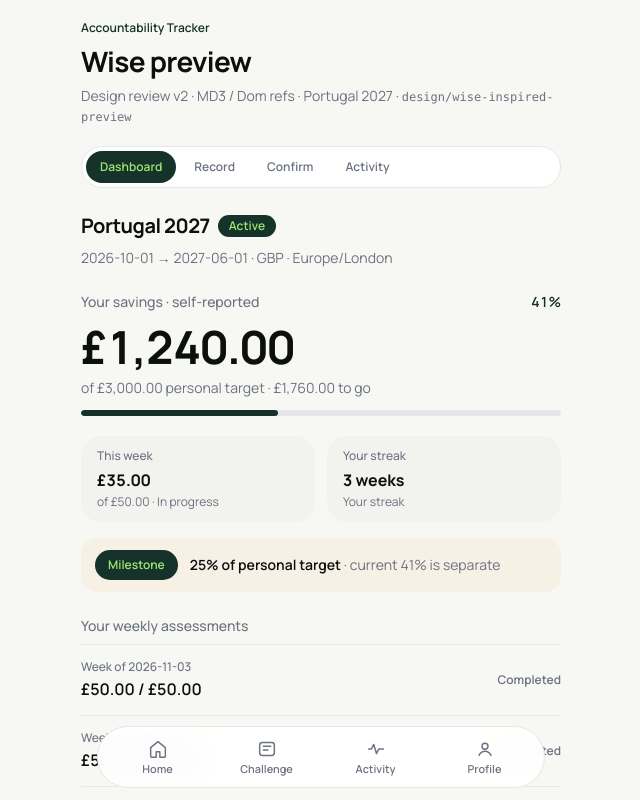
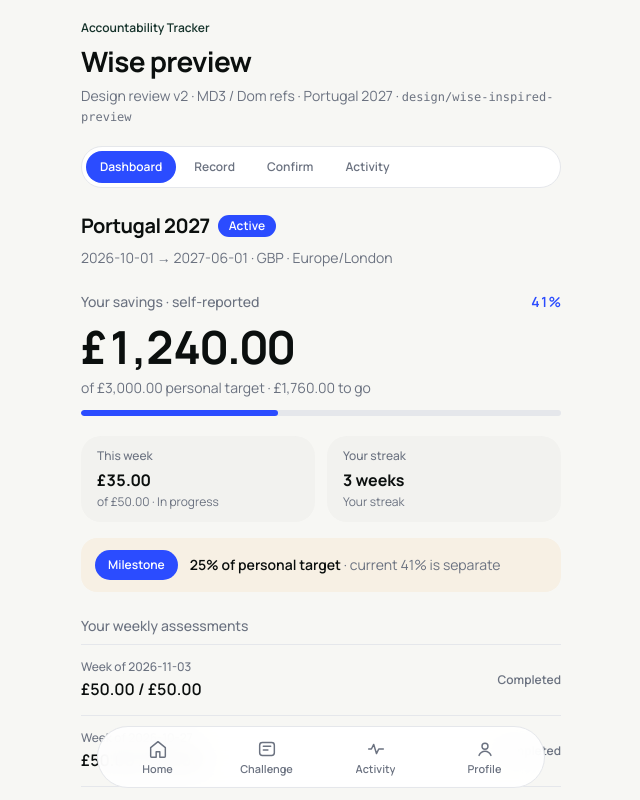
Before and after one commit to SMYTH-/accessibility-tracker, a Next.js app: page /wise-preview in a window 1280 px wide. Shown: the top 800 px of the page, without its empty margins (319-959 px from the left). Built offline with nearby package versions, Linux system fonts and the light colour scheme.

Commit message:
design: swap Wise-like lime CTAs for royal blue accent
Keep MD3 / Wise-inspired structure; unique AT accent (#2B4CFF).
Hold — not product direction; no merge.

```diff
--- a/src/app/globals.css
+++ b/src/app/globals.css
@@ -3,9 +3,9 @@
 @tailwind utilities;
 
 /*
-  Working direction v2 — MD3 / real-Wise cues (Dom refs in media/wise-refs/).
-  White/off-white surfaces, lime CTA sparingly, forest for selected chips.
-  Not a Wise clone — no Wise marks. Manrope only.
+  Working direction v2.1 — MD3 / Wise-inspired structure (Dom refs).
+  Royal blue accent (not Wise lime) for unique AT identity.
+  White/off-white surfaces. Manrope only. Hold — not product direction.
 */
 :root {
   --paper: #f7f7f4;
@@ -16,10 +16,15 @@
   --line: #e5e7eb;
   --line-strong: #d1d5db;
   --deep-sea: #16332b;
-  --deep-sea-soft: #e8f5e1;
-  --lime: #9fe870;
-  --lime-ink: #0b0f0e;
-  --lime-soft: #eef9e3;
+  --deep-sea-soft: #e8f0ec;
+  /* Royal blue — replaces Wise-like lime CTAs */
+  --accent: #2b4cff;
+  --accent-ink: #ffffff;
+  --accent-soft: #e8eeff;
+  /* Back-compat aliases used sparsely during rename */
+  --lime: var(--accent);
+  --lime-ink: var(--accent-ink);
+  --lime-soft: var(--accent-soft);
   --honey: #c9842a;
   --honey-soft: #f7f0e4;
   --nav-pill: rgba(255, 255, 255, 0.92);
@@ -29,7 +34,7 @@
   --radius-lg: 1.25rem;
   --radius-md: 1rem;
   --radius-sheet: 1.75rem;
-  --focus-ring: 0 0 0 3px color-mix(in srgb, var(--lime) 55%, white);
+  --focus-ring: 0 0 0 3px color-mix(in srgb, var(--accent) 45%, white);
 }
 
 html,
@@ -50,7 +55,7 @@ body {
   }
 
   :focus-visible {
-    outline: 3px solid color-mix(in srgb, var(--deep-sea) 70%, var(--lime));
+    outline: 3px solid color-mix(in srgb, var(--accent) 65%, var(--ink));
     outline-offset: 2px;
   }
 
@@ -60,7 +65,7 @@ body {
   select:focus-visible,
   textarea:focus-visible,
   [tabindex]:focus-visible {
-    outline: 3px solid color-mix(in srgb, var(--deep-sea) 70%, var(--lime));
+    outline: 3px solid color-mix(in srgb, var(--accent) 65%, var(--ink));
     outline-offset: 2px;
   }
 }
@@ -84,7 +89,7 @@ body {
   }
 
   .at-btn-primary {
-    @apply inline-flex w-full items-center justify-center rounded-full bg-[var(--lime)] px-5 py-3.5 text-sm font-semibold text-[var(--lime-ink)] transition-[transform,filter] duration-150 ease-out hover:brightness-95 active:scale-[0.99] disabled:opacity-55;
+    @apply inline-flex w-full items-center justify-center rounded-full bg-[var(--accent)] px-5 py-3.5 text-sm font-semibold text-[var(--accent-ink)] transition-[transform,filter] duration-150 ease-out hover:brightness-95 active:scale-[0.99] disabled:opacity-55;
   }
 
   .at-btn-secondary {
@@ -100,7 +105,7 @@ body {
   }
 
   .at-chip-selected {
-    @apply inline-flex items-center gap-1 rounded-full border border-transparent bg-[var(--deep-sea)] px-3 py-1.5 text-xs font-semibold text-[var(--lime)];
+    @apply inline-flex items-center gap-1 rounded-full border border-transparent bg-[var(--accent)] px-3 py-1.5 text-xs font-semibold text-[var(--accent-ink)];
   }
 
   .at-input {
@@ -108,7 +113,7 @@ body {
   }
 
   .at-input:focus-visible {
-    border-color: var(--ink);
+    border-color: var(--accent);
     box-shadow: var(--focus-ring);
     outline: none;
   }
--- a/src/app/layout.tsx
+++ b/src/app/layout.tsx
@@ -16,7 +16,7 @@ export const metadata: Metadata = {
 export const viewport: Viewport = {
   width: "device-width",
   initialScale: 1,
-  themeColor: "#9FE870",
+  themeColor: "#2B4CFF",
 };
 
 export default function RootLayout({ children }: Readonly<{ children: React.ReactNode }>) {
--- a/src/app/wise-preview/page.tsx
+++ b/src/app/wise-preview/page.tsx
@@ -58,7 +58,7 @@ export default async function WisePreviewPage({
               href={tab.href}
               className={`shrink-0 rounded-full px-3.5 py-2 text-xs font-semibold transition-colors ${
                 active
-                  ? "bg-[var(--deep-sea)] text-[var(--lime)]"
+                  ? "bg-[var(--accent)] text-[var(--accent-ink)]"
                   : "text-[var(--mute)] hover:text-[var(--ink)]"
               }`}
               aria-current={active ? "page" : undefined}
--- a/src/components/ActivityFeedList.tsx
+++ b/src/components/ActivityFeedList.tsx
@@ -26,7 +26,7 @@ function tone(kind: FeedItem["kind"]): string {
     case "member_joined":
       return "bg-[var(--deep-sea-soft)] text-[var(--deep-sea)]";
     case "commitment_completed":
-      return "bg-[var(--lime)] text-[var(--lime-ink)]";
+      return "bg-[var(--accent)] text-[var(--accent-ink)]";
     case "milestone_reached":
       return "bg-[var(--honey-soft)] text-[var(--honey)]";
     case "challenge_completed":
--- a/src/components/ChallengeDashboard.tsx
+++ b/src/components/ChallengeDashboard.tsx
@@ -38,7 +38,7 @@ function ProgressBar({
   label?: string;
 }) {
   const width = percent == null ? 0 : Math.max(0, Math.min(100, percent));
-  const bar = tone === "secondary" ? "bg-[var(--honey)]" : "bg-[var(--deep-sea)]";
+  const bar = tone === "secondary" ? "bg-[var(--honey)]" : "bg-[var(--accent)]";
   return (
     <div className="mt-3">
       <div
@@ -135,7 +135,7 @@ export function ChallengeDashboardView({
               Your savings · self-reported
             </p>
             {personal.currentProgressPercent != null ? (
-              <p className="text-sm font-semibold tabular-nums text-[var(--deep-sea)]">
+              <p className="text-sm font-semibold tabular-nums text-[var(--accent)]">
                 {personal.currentProgressPercent}%
               </p>
             ) : null}
--- a/src/components/ChallengeStatusBadge.tsx
+++ b/src/components/ChallengeStatusBadge.tsx
@@ -3,7 +3,7 @@ import type { LifecycleStatus } from "@/lib/challenge/types";
 const STYLES: Record<LifecycleStatus, string> = {
   Draft: "border-[var(--line-strong)] bg-[var(--elevated)] text-[var(--mute)]",
   Scheduled: "border-transparent bg-[var(--honey-soft)] text-[var(--ink)]",
-  Active: "border-transparent bg-[var(--deep-sea)] text-[var(--lime)]",
+  Active: "border-transparent bg-[var(--accent)] text-[var(--accent-ink)]",
   Completed: "border-[var(--line-strong)] bg-[var(--surface-soft)] text-[var(--mute)]",
   Cancelled: "border-red-200 bg-red-50 text-red-800",
 };
--- a/src/components/ContributionPanel.tsx
+++ b/src/components/ContributionPanel.tsx
@@ -26,7 +26,7 @@ function Alert({
   const styles =
     tone === "error"
       ? "border-red-200 bg-red-50 text-red-900"
-      : "border-[var(--line)] bg-[var(--lime-soft)] text-[var(--ink)]";
+      : "border-[var(--line)] bg-[var(--accent-soft)] text-[var(--ink)]";
   return (
     <div className={`rounded-[var(--radius-md)] border px-3.5 py-3 text-sm ${styles}`} role="status">
       {children}
```
